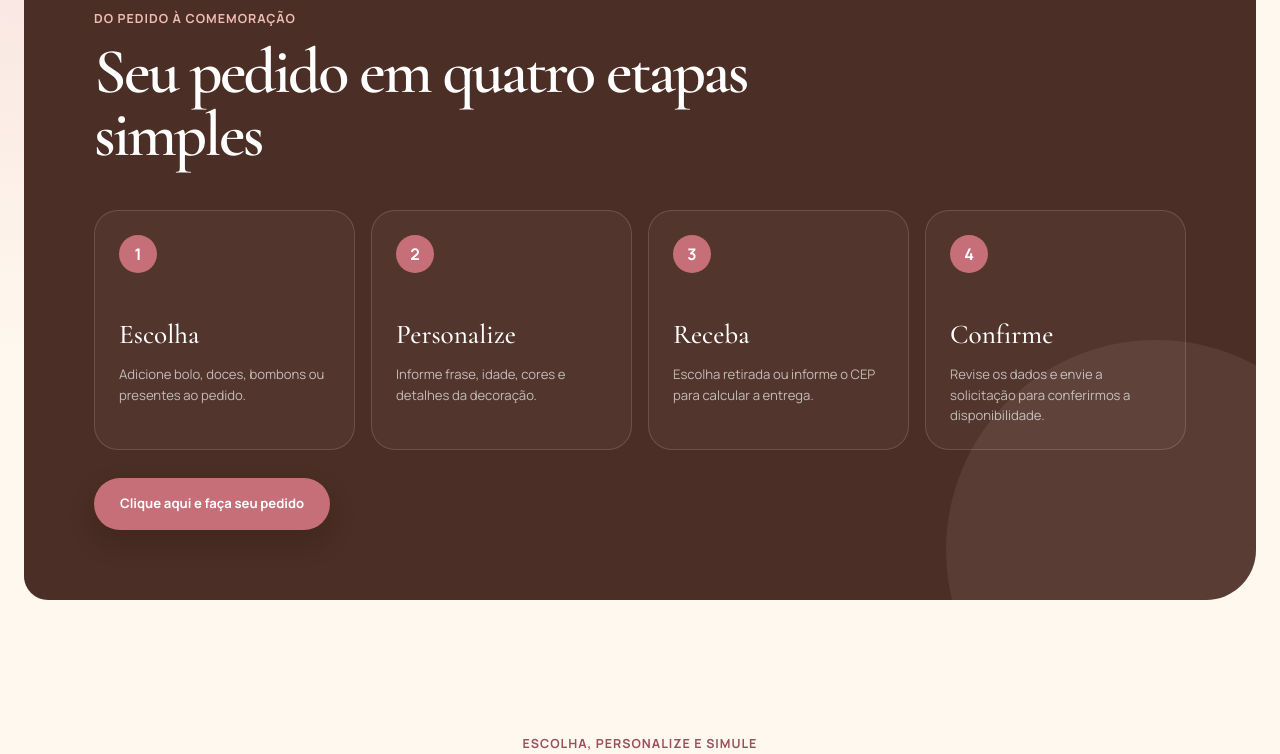
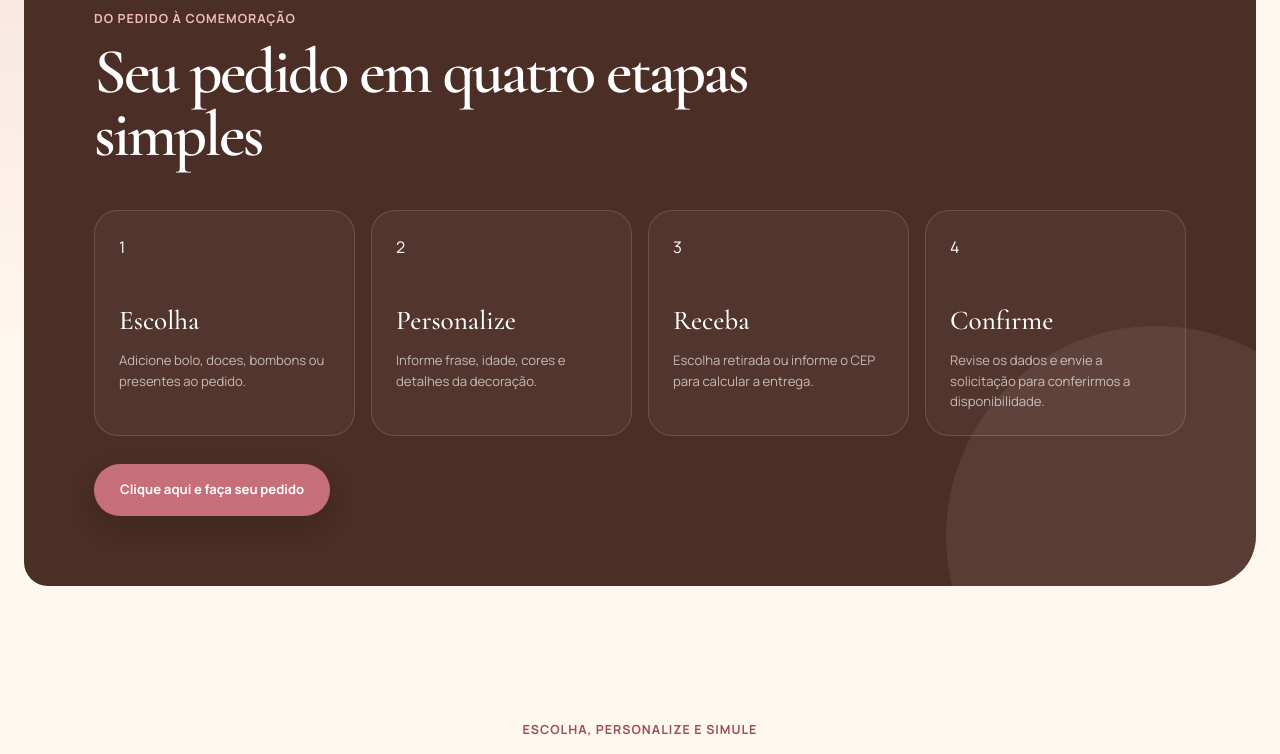
Before and after one commit to doceriabrigadeiroebeijinho/doceriabrigadeiroebeijinho.github.io, a Next.js app: page / in a window 1280 px wide. Shown: the part 945-1699 px from the top of the page. Built offline with nearby package versions, Linux system fonts and the light colour scheme.

Commit message:
Update page.tsx

```diff
--- a/app/page.tsx
+++ b/app/page.tsx
@@ -1555,8 +1555,10 @@ if (
             ["4", "Confirme", "Revise os dados e envie a solicitação para conferirmos a disponibilidade."],
           ].map(([number, title, text]) => (
             <article key={number}>
-              <span>{number}</span>
-              <h3>{title}</h3>
+              <div className="step-inline-title">
+                <span>{number}</span>
+                <h3>{title}</h3>
+              </div>
               <p>{text}</p>
             </article>
           ))}
```
